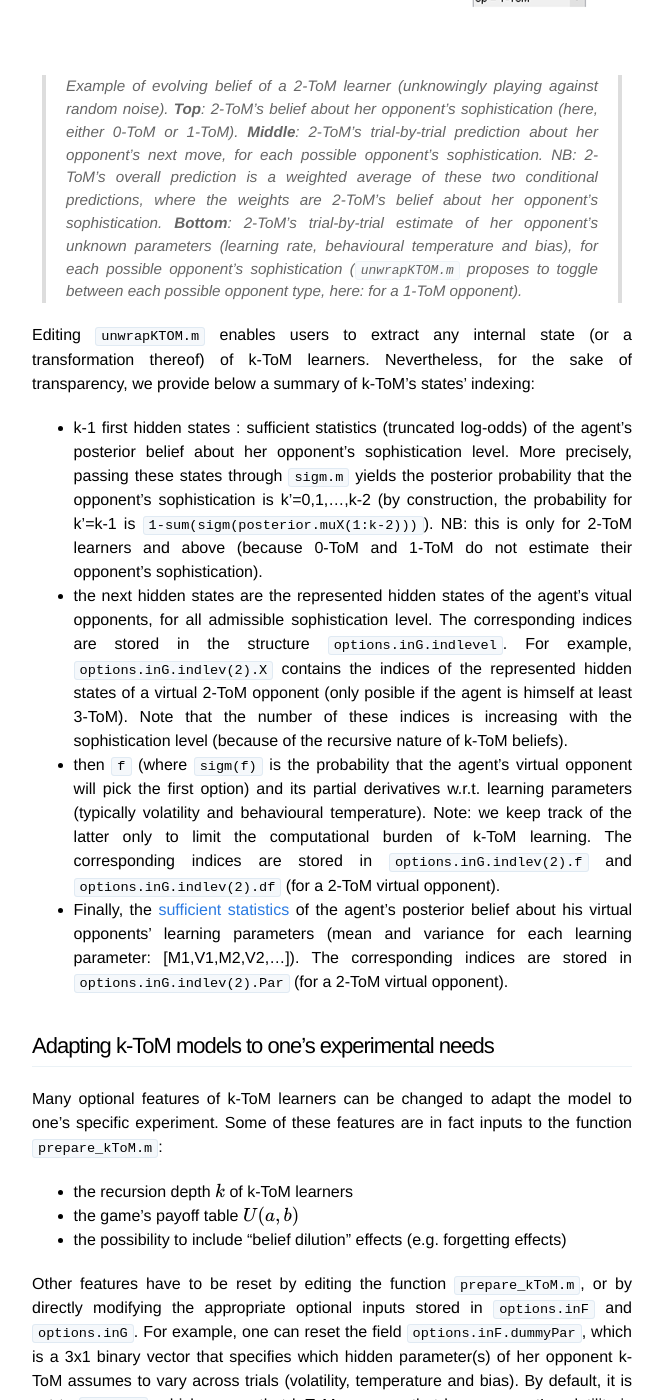
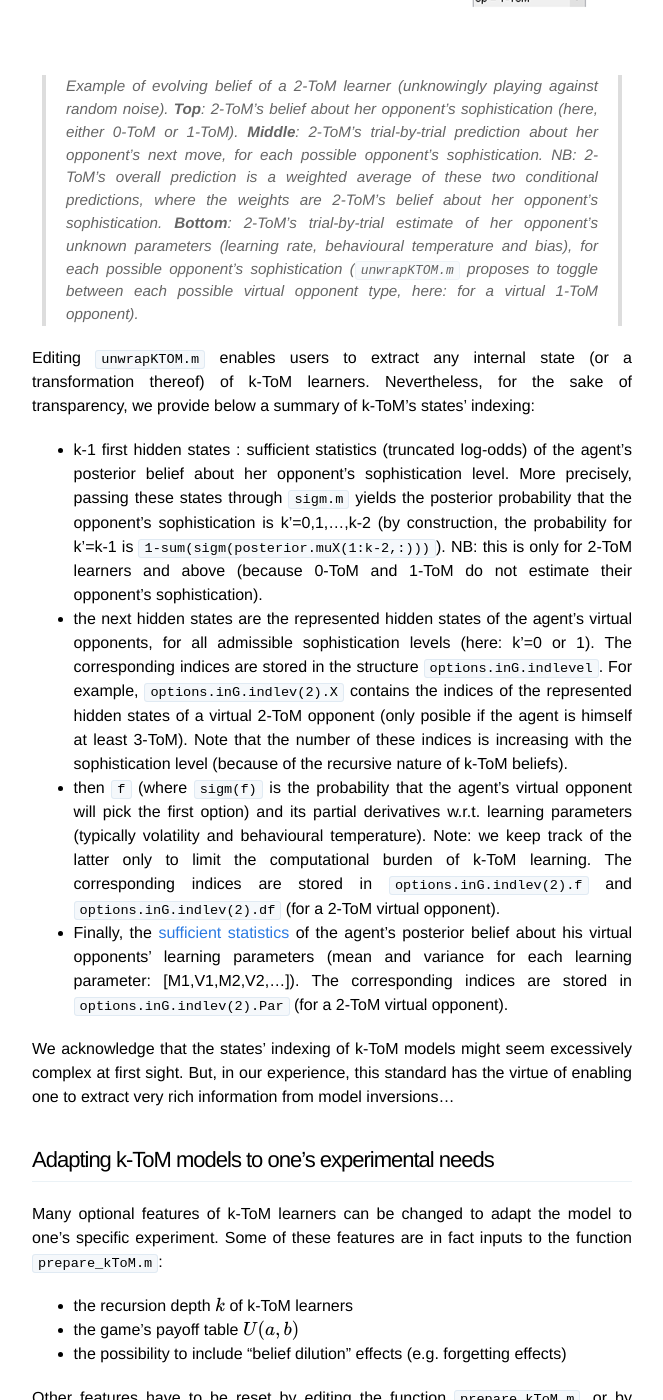
Before and after one commit to MBB-team/VBA-toolbox, a Jekyll site: the page built from _wiki/ktom.md, in a window 1280 px wide and 1400 px high, scrolled down 4113 px. Shown: the whole window, without its empty margins (308-971 px from the left). Built offline with Jekyll 4.4.1, drawn with Linux system fonts in a browser that asks for light colours; nearby versions of some CDN libraries; formulas are drawn with MathJax 3.

Commit message:
Update ktom.md

```diff
--- a/_wiki/ktom.md
+++ b/_wiki/ktom.md
@@ -73,14 +73,16 @@ An example graphical output is appended below:
 
 ![]({{ site.baseurl }}/images/wiki/unwrapkTom.bmp)
 
-> Example of evolving belief of a 2-ToM learner (unknowingly playing against random noise). **Top**: 2-ToM's belief about her opponent's sophistication (here, either 0-ToM or 1-ToM). **Middle**: 2-ToM's trial-by-trial prediction about her opponent's next move, for each possible opponent's sophistication. NB: 2-ToM's overall prediction is a weighted average of these two conditional predictions, where the weights are 2-ToM's belief about her opponent's sophistication. **Bottom**: 2-ToM's trial-by-trial estimate of her opponent's unknown parameters (learning rate, behavioural temperature and bias), for each possible opponent's sophistication (`unwrapKTOM.m` proposes to toggle between each possible opponent type, here: for a 1-ToM opponent).
+> Example of evolving belief of a 2-ToM learner (unknowingly playing against random noise). **Top**: 2-ToM's belief about her opponent's sophistication (here, either 0-ToM or 1-ToM). **Middle**: 2-ToM's trial-by-trial prediction about her opponent's next move, for each possible opponent's sophistication. NB: 2-ToM's overall prediction is a weighted average of these two conditional predictions, where the weights are 2-ToM's belief about her opponent's sophistication. **Bottom**: 2-ToM's trial-by-trial estimate of her opponent's unknown parameters (learning rate, behavioural temperature and bias), for each possible opponent's sophistication (`unwrapKTOM.m` proposes to toggle between each possible virtual opponent type, here: for a virtual 1-ToM opponent).
 
 Editing `unwrapKTOM.m` enables users to extract any internal state (or a transformation thereof) of k-ToM learners. Nevertheless, for the sake of transparency, we provide below a summary of k-ToM's states' indexing:
 
-- k-1 first hidden states : sufficient statistics (truncated log-odds) of the agent's posterior belief about her opponent's sophistication level. More precisely, passing these states through `sigm.m` yields the posterior probability that the opponent's sophistication is k'=0,1,...,k-2 (by construction, the probability for k'=k-1 is `1-sum(sigm(posterior.muX(1:k-2)))`). NB: this is only for 2-ToM learners and above (because 0-ToM and 1-ToM do not estimate their opponent's sophistication).
-- the next hidden states are the represented hidden states of the agent's vitual opponents, for all admissible sophistication level. The corresponding indices are stored in the structure `options.inG.indlevel`. For example, `options.inG.indlev(2).X` contains the indices of the represented hidden states of a virtual 2-ToM opponent (only posible if the agent is himself at least 3-ToM). Note that the number of these indices is increasing with the sophistication level (because of the recursive nature of k-ToM beliefs).
+- k-1 first hidden states : sufficient statistics (truncated log-odds) of the agent's posterior belief about her opponent's sophistication level. More precisely, passing these states through `sigm.m` yields the posterior probability that the opponent's sophistication is k'=0,1,...,k-2 (by construction, the probability for k'=k-1 is `1-sum(sigm(posterior.muX(1:k-2,:)))`). NB: this is only for 2-ToM learners and above (because 0-ToM and 1-ToM do not estimate their opponent's sophistication).
+- the next hidden states are the represented hidden states of the agent's virtual opponents, for all admissible sophistication levels (here: k'=0 or 1). The corresponding indices are stored in the structure `options.inG.indlevel`. For example, `options.inG.indlev(2).X` contains the indices of the represented hidden states of a virtual 2-ToM opponent (only posible if the agent is himself at least 3-ToM). Note that the number of these indices is increasing with the sophistication level (because of the recursive nature of k-ToM beliefs).
 -	then `f` (where `sigm(f)` is the probability that the agent's virtual opponent will pick the first option) and its partial derivatives w.r.t. learning parameters (typically volatility and behavioural temperature). Note: we keep track of the latter only to limit the computational burden of k-ToM learning. The corresponding indices are stored in `options.inG.indlev(2).f` and `options.inG.indlev(2).df` (for a 2-ToM virtual opponent).
 - Finally, the [sufficient statistics](https://en.wikipedia.org/wiki/Sufficient_statistic) of the agent's posterior belief about his virtual opponents' learning parameters (mean and variance for each learning parameter: [M1,V1,M2,V2,...]). The corresponding indices are stored in `options.inG.indlev(2).Par` (for a 2-ToM virtual opponent).
+
+We acknowledge that the states' indexing of k-ToM models might seem excessively complex at first sight. But, in our experience, this standard has the virtue of enabling one to extract very rich information from model inversions...
 
 
 ### Adapting k-ToM models to one's experimental needs
```
